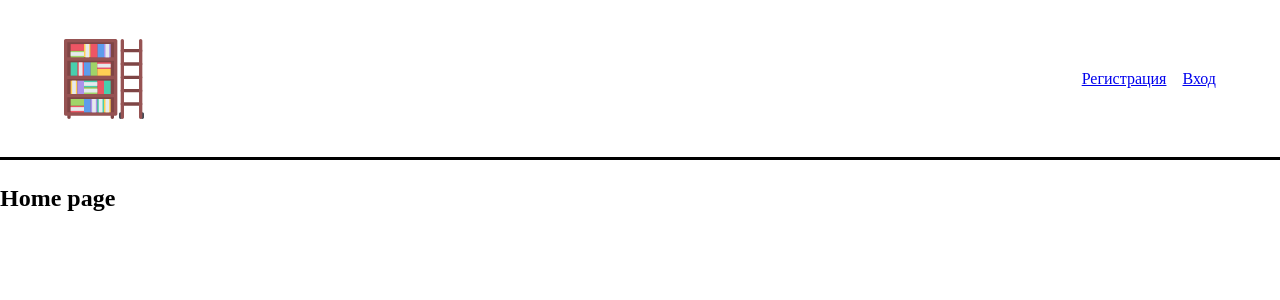
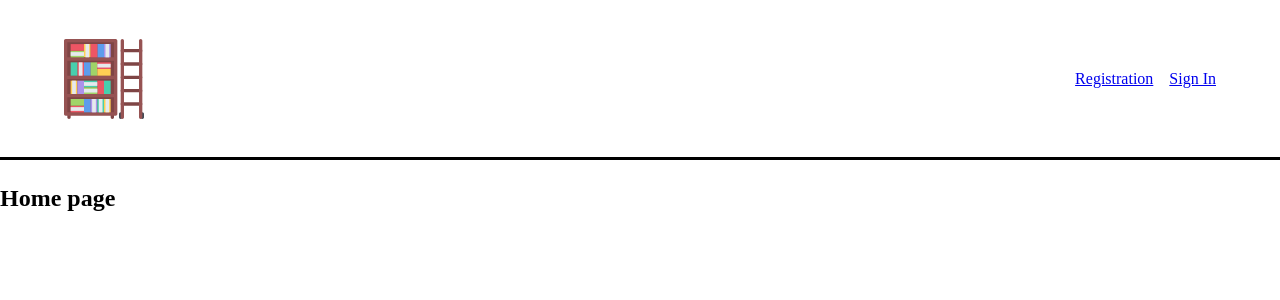
Before and after one commit to Kotovar/book_library, a React (Vite) app: page / in a window 1280 px wide. Shown: the top 300 px of the page. Built offline with nearby package versions, Linux system fonts and the light colour scheme; no server answers.

Commit message:
feat: add custom hook useFirebaseAuth, add two memo selectors, add loading check. fix: translations

```diff
--- a/src/App.tsx
+++ b/src/App.tsx
@@ -2,10 +2,12 @@ import { ErrorBoundary } from 'react-error-boundary';
 import { BrowserRouter } from 'react-router-dom';
 
 import { Router } from './routes';
-
+import useFirebaseAuth from './utils/useFirebaseAuth';
 import './styles/reset.css';
 
 const App = () => {
+  useFirebaseAuth();
+
   return (
     <BrowserRouter>
       <ErrorBoundary fallback={<div>Something went wrong</div>}>
--- a/src/components/BooksHeader/BooksHeader.tsx
+++ b/src/components/BooksHeader/BooksHeader.tsx
@@ -4,14 +4,16 @@ import { useNavigate } from 'react-router-dom';
 
 import HeaderLogo from '../../../public/library.svg';
 import { useAppSelector, useAppDispatch } from '../../app/hooks';
-import { selectAuth } from '../../features/featureAuthorization/AuthorizationSlice';
 import { logOut } from '../../features/featureAuthorization/AuthorizationSlice';
 import { auth } from '../../services/firebaseConfig';
+import { selectIsAuthenticated, selectIsLoaded } from '../../utils/selectors';
 
 import styles from './BooksHeader.module.css';
 
 export const BooksHeader = () => {
-  const isAuthenticated: boolean = useAppSelector(selectAuth);
+  const isAuthenticated = useAppSelector(selectIsAuthenticated);
+  const isLoading = useAppSelector(selectIsLoaded);
+
   const dispatch = useAppDispatch();
   const navigate = useNavigate();
 
@@ -26,26 +28,33 @@ export const BooksHeader = () => {
       });
   }
 
+  let headerContent;
+  if (isLoading) {
+    headerContent = null;
+  } else if (isAuthenticated) {
+    headerContent = (
+      <>
+        <Link to='/favorites'>Favorites</Link>
+        <Link to='/history'>History</Link>
+        <button onClick={logOutFirebase}>Sign Out</button>
+      </>
+    );
+  } else {
+    headerContent = (
+      <>
+        <Link to='/signup'>Registration</Link>
+        <Link to='/signin'>Sign In</Link>
+      </>
+    );
+  }
+
   return (
     <>
       <header className={styles.header}>
         <Link to='/' className={styles.logo}>
           <img src={HeaderLogo} alt='Header Logo' />
         </Link>
-        <div className={styles.buttonPanel}>
-          {isAuthenticated ? (
-            <>
-              <Link to='/favorites'>Избранное</Link>
-              <Link to='/history'>История</Link>
-              <button onClick={logOutFirebase}>Выход</button>
-            </>
-          ) : (
-            <>
-              <Link to='/signup'>Регистрация</Link>
-              <Link to='/signin'>Вход</Link>
-            </>
-          )}
-        </div>
+        <div className={styles.buttonPanel}>{headerContent}</div>
       </header>
 
       <Outlet />
--- a/src/features/featureAuthorization/AuthorizationSlice.ts
+++ b/src/features/featureAuthorization/AuthorizationSlice.ts
@@ -1,11 +1,10 @@
 import type { PayloadAction } from '@reduxjs/toolkit';
 import { createSlice } from '@reduxjs/toolkit';
-
-import type { RootState } from '../../app/store';
 
 interface AuthorizationState {
   user: User | null;
   isAuthenticating: boolean;
+  isLoading: boolean;
   error: string | null;
 }
 
@@ -16,6 +15,7 @@ interface User {
 const initialState: AuthorizationState = {
   user: null,
   isAuthenticating: false,
+  isLoading: true,
   error: null,
 };
 
@@ -26,15 +26,15 @@ export const authorizationSlice = createSlice({
     logIn: (state, action: PayloadAction<User | null>) => {
       state.user = action.payload;
       state.isAuthenticating = true;
+      state.isLoading = false;
     },
     logOut: state => {
       state.user = null;
       state.isAuthenticating = false;
+      state.isLoading = false;
     },
   },
 });
 
 export const { logIn, logOut } = authorizationSlice.actions;
-export const selectAuth = (state: RootState) =>
-  state.authorization.isAuthenticating;
 export default authorizationSlice.reducer;
--- /dev/null
+++ b/src/utils/selectors.ts
@@ -0,0 +1,15 @@
+import { createSelector } from '@reduxjs/toolkit';
+
+import type { RootState } from '../app/store';
+
+const selectAuthState = (state: RootState) => state.authorization;
+
+export const selectIsAuthenticated = createSelector(
+  [selectAuthState],
+  authorizationState => authorizationState.isAuthenticating
+);
+
+export const selectIsLoaded = createSelector(
+  [selectAuthState],
+  authorizationState => authorizationState.isLoading
+);
--- /dev/null
+++ b/src/utils/useFirebaseAuth.ts
@@ -0,0 +1,28 @@
+import { useEffect } from 'react';
+
+import { onAuthStateChanged } from 'firebase/auth';
+
+import { useAppDispatch } from '../app/hooks';
+import {
+  logIn,
+  logOut,
+} from '../features/featureAuthorization/AuthorizationSlice';
+import { auth } from '../services/firebaseConfig';
+
+const useFirebaseAuth = () => {
+  const dispatch = useAppDispatch();
+
+  useEffect(() => {
+    const subscriber = onAuthStateChanged(auth, user => {
+      if (user) {
+        dispatch(logIn({ uid: user.uid }));
+      } else {
+        dispatch(logOut());
+      }
+    });
+
+    return () => subscriber();
+  }, [dispatch]);
+};
+
+export default useFirebaseAuth;
```
